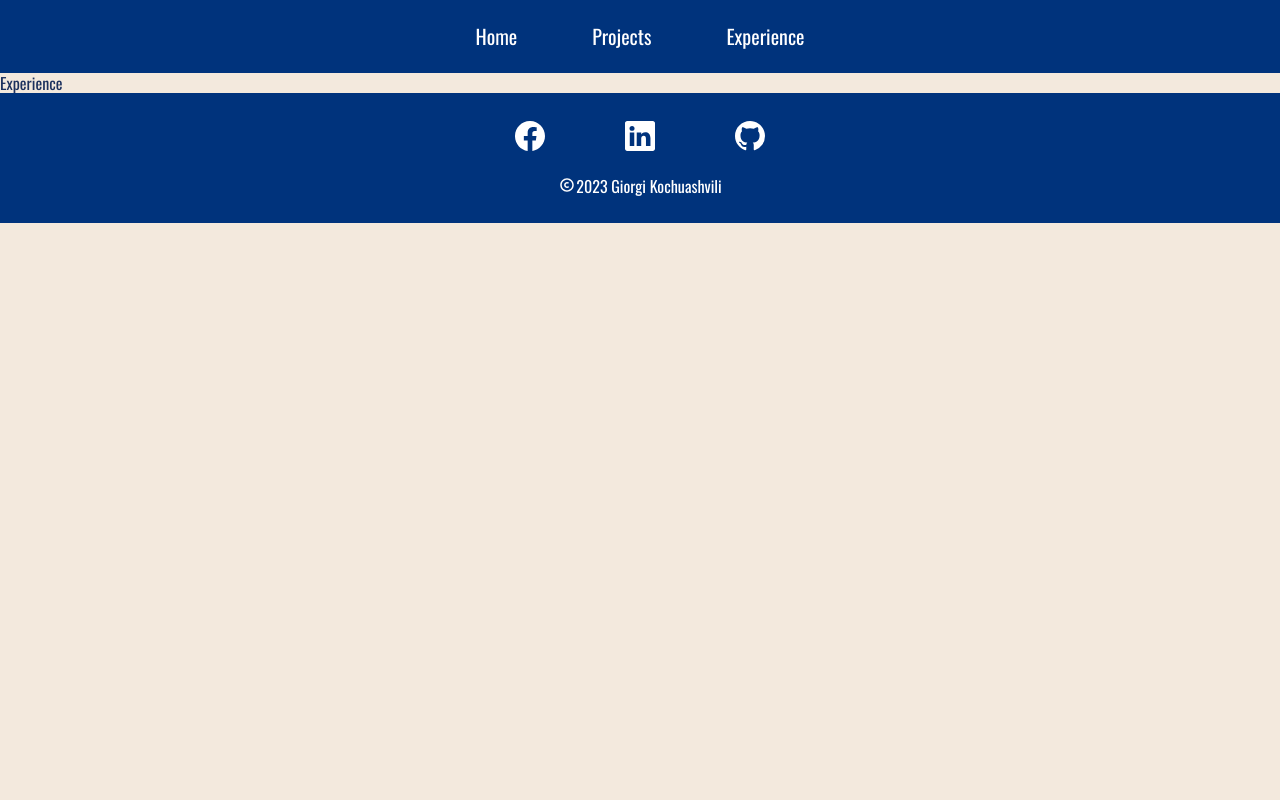
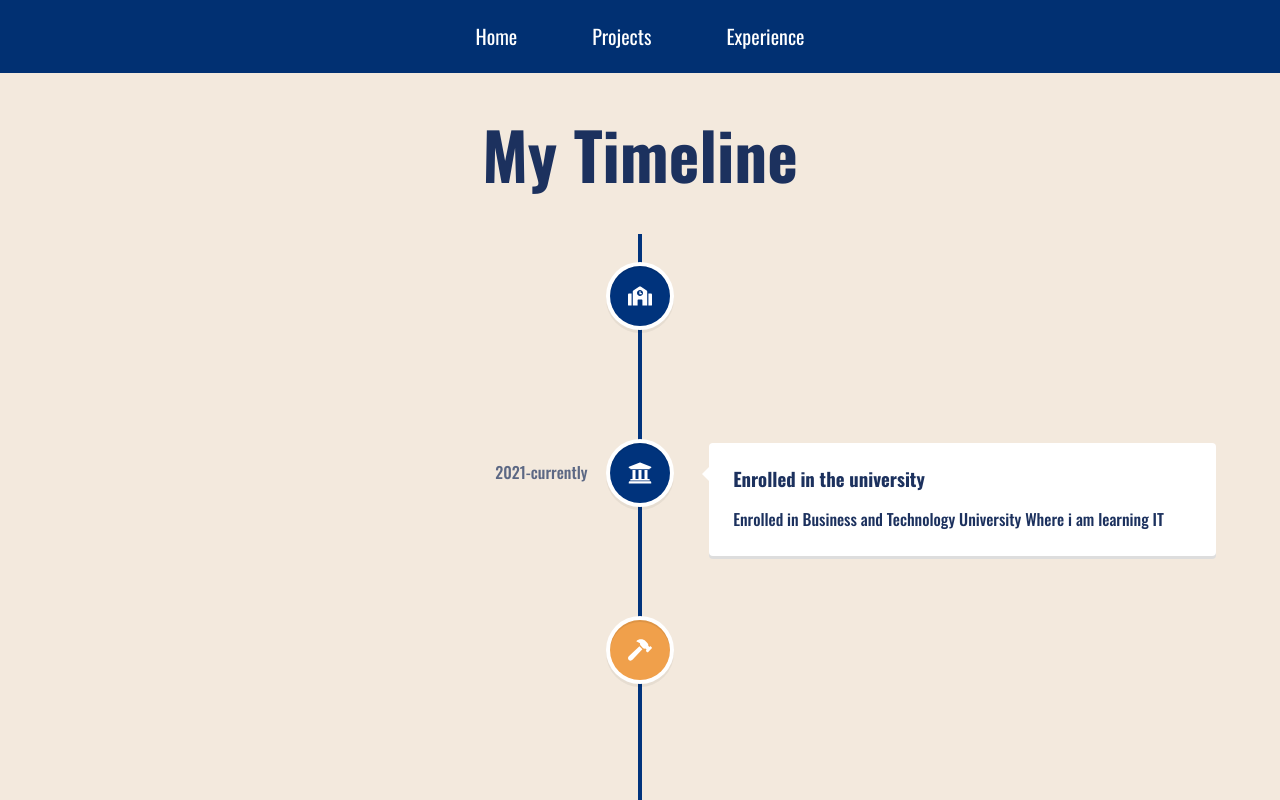
Before and after one commit to giorgio324/portfolio-website, a React (Create React App) app: page /experience in a window 1280 px wide. Shown: the top 800 px of the page. Built offline with nearby package versions, Linux system fonts and the light colour scheme.

Commit message:
finished Experience page

```diff
--- a/src/App.css
+++ b/src/App.css
@@ -10,7 +10,7 @@ Variables
 */
 
 :root {
-  --clr-primary: #00337C;
+  --clr-primary: #013072;
   --clr-background: #F3E9DD;
   --clr-font: #1C315E;
   --clr-title: #D49B54;
--- /dev/null
+++ b/src/pages/Experience.css
@@ -0,0 +1,51 @@
+.experience {
+ min-height: calc(100vh - 203px);
+}
+
+.first-project {
+ color: var(--White);
+ background: var(--clr-primary);
+ border-radius: var(--radius);
+ padding: 2px 1rem;
+ font-size: 16px;
+ margin-left: 1.5rem;
+ transition: var(--transition);
+}
+
+.first-project:hover {
+ color: var(--clr-primary);
+ background: var(--White);
+ border: 1px solid var(--clr-primary);
+}
+
+.vertical-timeline-element--project .vertical-timeline-element-date {
+ padding: 2px 0 !important;
+}
+
+.first-project-text {
+ margin: 1em 0px 1em !important;
+}
+
+.timeline-title {
+ text-align: center;
+ font-size: 55px;
+ padding: 2.5rem 0;
+ min-height: 68.75px;
+ animation: fadeIn 1s forwards;
+}
+
+@media screen and (min-width:1170px) {
+ .vertical-timeline-element--project .vertical-timeline-element-date {
+  padding: 0.8em 0 !important;
+ }
+
+ .first-project {
+  margin-left: 0 !important;
+ }
+
+ .timeline-title {
+  text-align: center;
+  font-size: 65px;
+  min-height: 81.25px;
+ }
+}
--- a/src/pages/Experience.jsx
+++ b/src/pages/Experience.jsx
@@ -1,7 +1,81 @@
 import React from 'react';
+import { FaSchool, FaUniversity, FaHammer, FaReact } from 'react-icons/fa';
+import {
+  VerticalTimeline,
+  VerticalTimelineElement,
+} from 'react-vertical-timeline-component';
+import 'react-vertical-timeline-component/style.min.css';
+import './Experience.css';
+const Experience = () => {
+  return (
+    <div className='experience'>
+      <h1 className='timeline-title'>My Timeline</h1>
+      <VerticalTimeline lineColor='#00337C'>
+        {/* school */}
+        <VerticalTimelineElement
+          className='vertical-timeline-element--education'
+          date='2021'
+          iconStyle={{ background: '#00337C', color: '#fff' }}
+          icon={<FaSchool />}
+        >
+          <h3 className='vertical-timeline-element-title'>
+            High School Diploma
+          </h3>
+          <p>Graduated N163 High School And Recived Diploma</p>
+        </VerticalTimelineElement>
+        {/* univercity */}
+        <VerticalTimelineElement
+          className='vertical-timeline-element--education'
+          date='2021-currently'
+          iconStyle={{ background: '#00337C', color: '#fff' }}
+          icon={<FaUniversity />}
+        >
+          <h3 className='vertical-timeline-element-title'>
+            Enrolled in the university
+          </h3>
+          <p>
+            Enrolled in Business and Technology University Where i am learning
+            IT
+          </p>
+        </VerticalTimelineElement>
+        {/* first project */}
+        <VerticalTimelineElement
+          className='vertical-timeline-element--project'
+          date='2022'
+          iconStyle={{ background: '#F0A04B', color: '#fff' }}
+          icon={<FaHammer />}
+        >
+          <h3 className='vertical-timeline-element-title'>
+            Built First Project In Front-End
+          </h3>
+          <p className='first-project-text'>
+            Using HTML And CSS I Made My First Website
+          </p>
 
-const Experience = () => {
-  return <div>Experience</div>;
+          <a
+            href='https://awesomecamp.netlify.app/'
+            target='_blank'
+            rel='noopener noreferrer'
+            className='first-project'
+          >
+            View Project
+          </a>
+        </VerticalTimelineElement>
+        {/* currently */}
+        <VerticalTimelineElement
+          className='vertical-timeline-element--education'
+          date='2022 - currently'
+          iconStyle={{ background: '#F0A04B', color: '#fff' }}
+          icon={<FaReact />}
+        >
+          <h3 className='vertical-timeline-element-title'>
+            Learning Modern JavaScript And React
+          </h3>
+          <p>Currently I Am Learning ReactJS and Build Projects With it</p>
+        </VerticalTimelineElement>
+      </VerticalTimeline>
+    </div>
+  );
 };
 
 export default Experience;
--- a/src/pages/Home.css
+++ b/src/pages/Home.css
@@ -91,3 +91,37 @@
  font-size: 18px;
  word-break: normal;
 }
+
+@media screen and (min-width:920px) {
+ .skills-container h1 {
+  padding-bottom: 2rem;
+  font-size: 50px;
+ }
+
+ .skills-languages-container,
+ .skills-front-container {
+  padding: 2rem 0;
+ }
+
+ .languages-title,
+ .front-title {
+  gap: 1.5rem;
+ }
+
+ .front-title,
+ .languages-title {
+  font-size: 30px;
+  word-break: normal;
+ }
+
+ .front-title h3,
+ .languages-title h3 {
+  font-size: 26px;
+ }
+
+ .skills-front-container p,
+ .skills-languages-container p {
+  font-size: 24px;
+  word-break: normal;
+ }
+}
```
